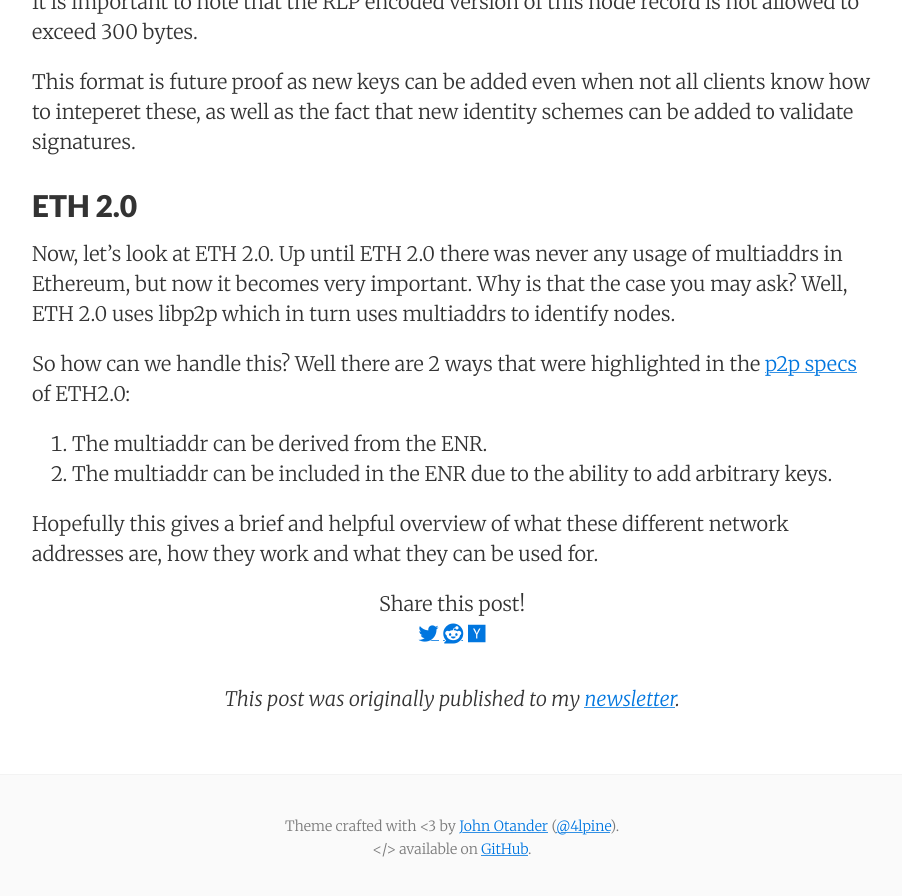
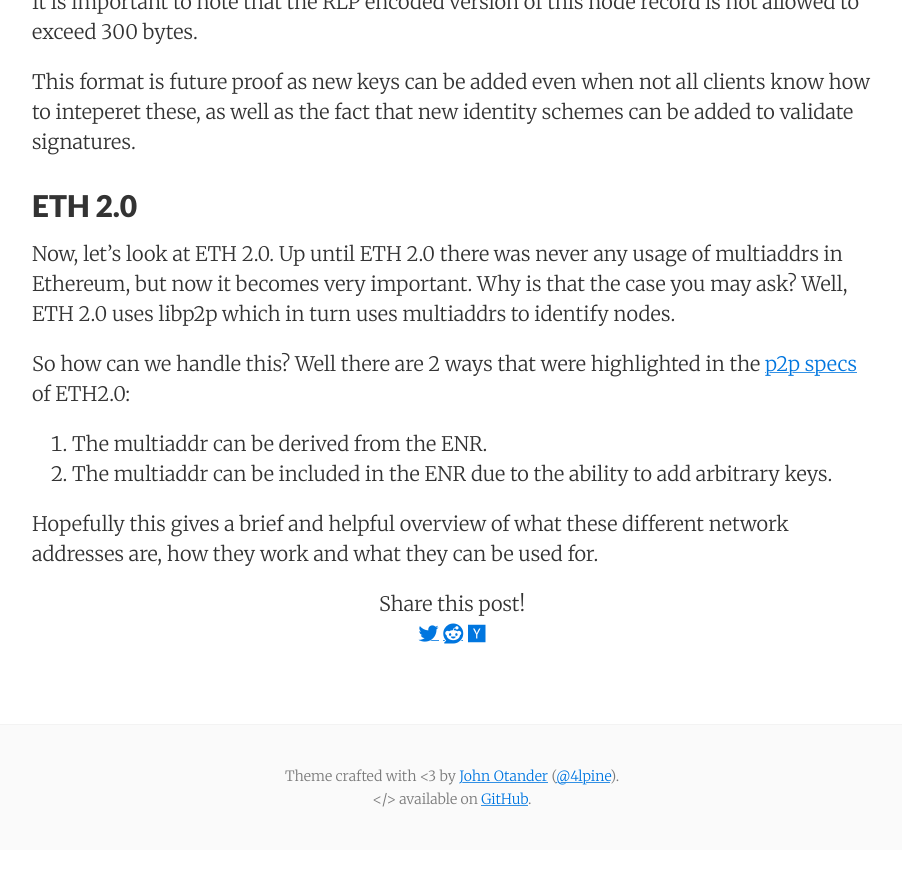
Before and after one commit to decanus/dean.eigenmann.me, a Jekyll site: the page built from _posts/2020-01-21-network-addresses-in-ethereum.md, in a window 1280 px wide and 900 px high, scrolled down 2440 px. Shown: the top 896 px of the window, without its empty margins (188-1090 px from the left). Built offline with Jekyll 4.4.1, drawn with Linux system fonts in a browser that asks for light colours; nearby versions of some CDN libraries; after the commit the page ends 3290 px from its top, so only the background shows below that.

Commit message:
Update post_footer.html

```diff
--- a/_includes/post_footer.html
+++ b/_includes/post_footer.html
@@ -1,7 +1,7 @@
 <div class="py2 post-footer">
 
-  {% if page.newsletter != "" %}
-  <p>This post was originally published to my <a href="{{ page.newsletter }}">newsletter</a>.
+  {% if page.newsletter %}
+    <p>This post was originally published to my <a href="{{ page.newsletter }}">newsletter</a>.
   {% endif %}
 
 </div>
```
